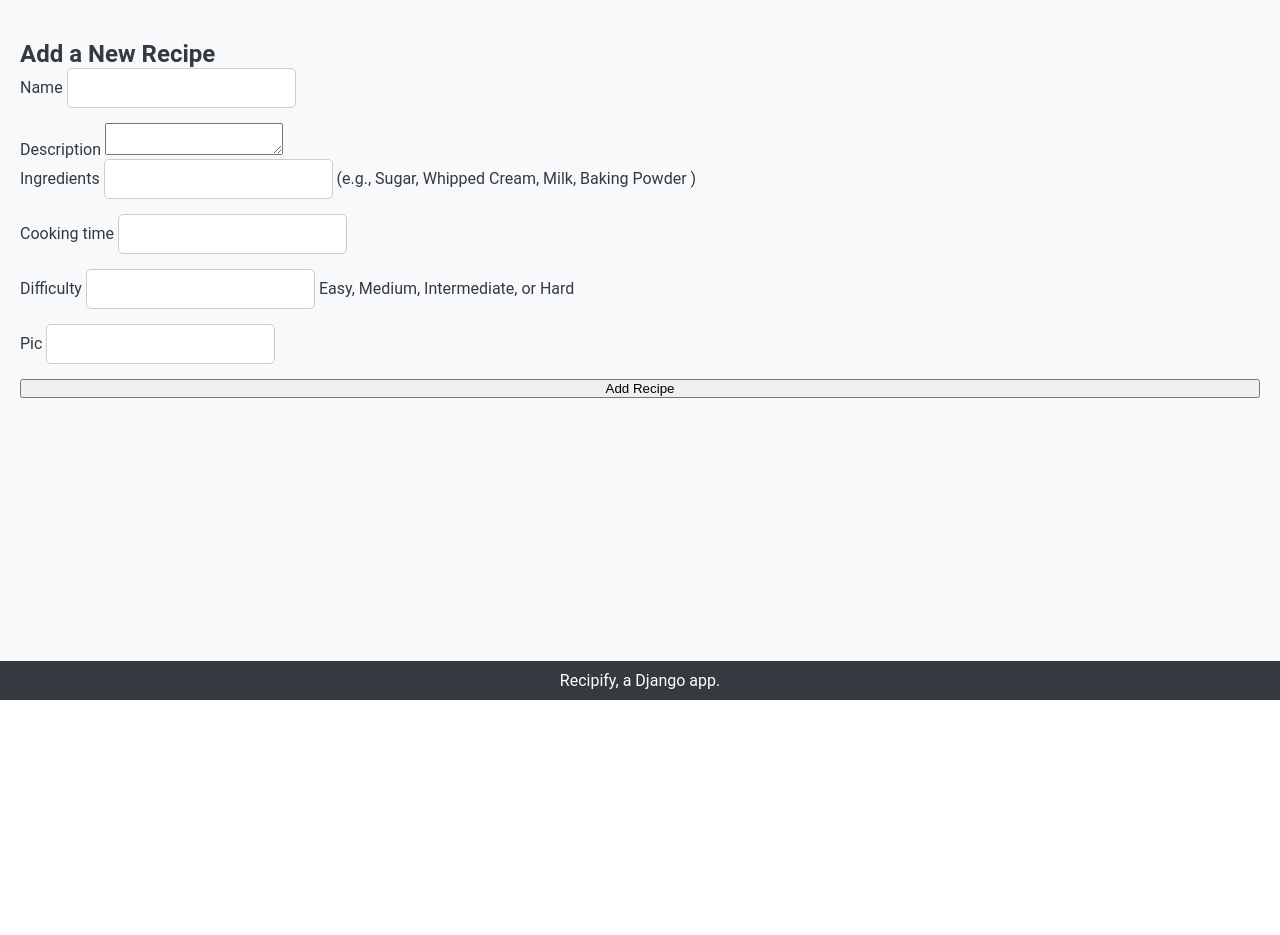
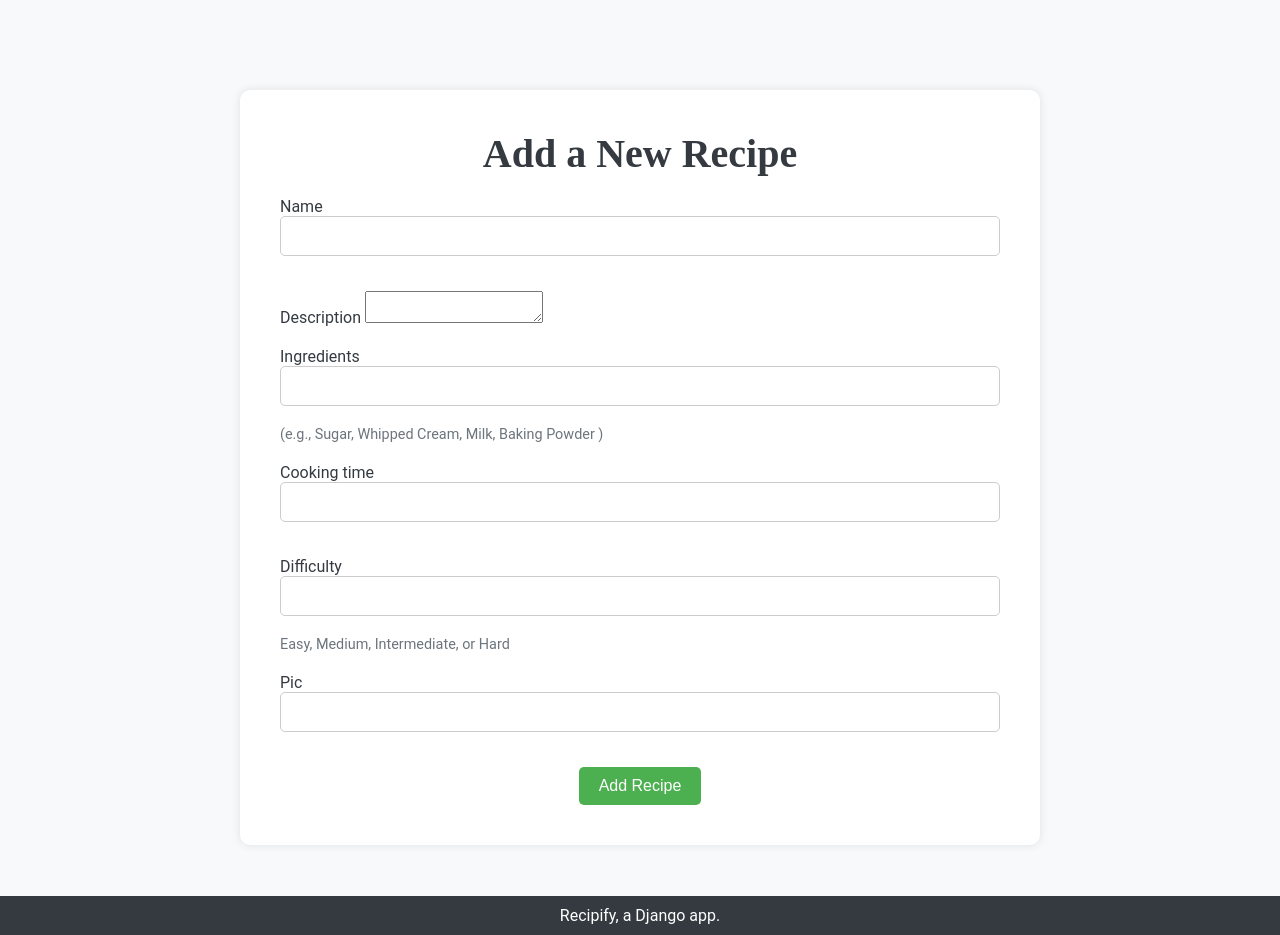
Before and after one commit to Cameron8325/recipe-app, a Django app: template src/recipes/templates/recipes/add_recipe.html in a window 1280 px wide. Shown: the part 100-1035 px from the top of the page. Before the commit the page ends 800 px from the top, so only its background shows below. Run offline with Django 3.2, Linux system fonts and the light colour scheme; the template is opened without the code that fills it, so the values that code supplies are empty, except form fields; tables that the repository leaves empty hold one stand-in row (values such as "Sample post"); form fields are guessed from the names that the template uses.

Commit message:
Finished styling

```diff
--- a/src/recipes/templates/recipes/recipe_detail.html
+++ b/src/recipes/templates/recipes/recipe_detail.html
@@ -15,6 +15,7 @@
                 <ul>
                     <li><a href="{% url 'recipes:home' %}">Home</a></li>
                     <li><a href="{% url 'recipes:recipes_list' %}">Recipes</a></li>
+                    <li><a href="{% url 'recipes:add_recipe' %}">Create</a></li>
                     <li><a href="{% url 'logout' %}">Logout</a></li>
                 </ul>
             </nav>
--- a/src/recipes/templates/recipes/recipes_home.html
+++ b/src/recipes/templates/recipes/recipes_home.html
@@ -15,6 +15,7 @@
                 <ul>
                     <li><a href="{% url 'recipes:home' %}">Home</a></li>
                     <li><a href="{% url 'recipes:recipes_list' %}">Recipes</a></li>
+                    <li><a href="{% url 'recipes:add_recipe' %}">Create</a></li>
                     <li><a href="{% url 'logout' %}">Logout</a></li>
                 </ul>
             </nav>
@@ -35,6 +36,7 @@
                     <option value="" selected disabled>Select difficulty</option>
                     <option value="Easy">Easy</option>
                     <option value="Medium">Medium</option>
+                    <option value="Intermediate">Intermediate</option>
                     <option value="Hard">Hard</option>
                 </select>
             </div>
--- a/src/recipes/templates/recipes/recipes_list.html
+++ b/src/recipes/templates/recipes/recipes_list.html
@@ -15,6 +15,7 @@
                 <ul>
                     <li><a href="{% url 'recipes:home' %}">Home</a></li>
                     <li><a href="{% url 'recipes:recipes_list' %}">Recipes</a></li>
+                    <li><a href="{% url 'recipes:add_recipe' %}">Create</a></li>
                     <li><a href="{% url 'logout' %}">Logout</a></li>
                 </ul>
             </nav>
@@ -36,6 +37,7 @@
                     <option value="" selected disabled>Select difficulty</option>
                     <option value="Easy">Easy</option>
                     <option value="Medium">Medium</option>
+                    <option value="Intermediate">Intermediate</option>
                     <option value="Hard">Hard</option>
                 </select>
             </div>
--- a/src/recipes/templates/recipes/search_results.html
+++ b/src/recipes/templates/recipes/search_results.html
@@ -15,6 +15,7 @@
                 <ul>
                     <li><a href="{% url 'recipes:home' %}">Home</a></li>
                     <li><a href="{% url 'recipes:recipes_list' %}">Recipes</a></li>
+                    <li><a href="{% url 'recipes:add_recipe' %}">Create</a></li>
                     <li><a href="{%url 'logout' %}">Logout</a></li>
                 </ul>
             </nav>
@@ -36,6 +37,7 @@
                     <option value="" selected disabled>Select difficulty</option>
                     <option value="Easy">Easy</option>
                     <option value="Medium">Medium</option>
+                    <option value="Intermediate">Intermediate</option>
                     <option value="Hard">Hard</option>
                 </select>
             </div>
--- a/src/static/css/styles.css
+++ b/src/static/css/styles.css
@@ -326,7 +326,7 @@ form button.login-btn:hover {
 .welcome-content {
   text-align: center;
   padding: 50px 20px;
-  background-color: #f2f2f2;
+  background-color: #fff;
   border-radius: 10px;
   margin: 50px auto;
   max-width: 600px;
@@ -418,6 +418,84 @@ form button.login-btn:hover {
   background-color: #0056b3;
 }
 
+/** Add Recipe Page Stylings **/
+
+/* Container for the add recipe form */
+.add-recipe-container {
+  max-width: 800px;
+  margin: 50px auto;
+  padding: 40px;
+  background-color: #ffffff;
+  border-radius: 10px;
+  box-shadow: 0px 0px 10px rgba(0, 0, 0, 0.1);
+  text-align: center;
+}
+
+/* Page title */
+.add-recipe-container h2 {
+  font-family: 'Playfair Display', serif;
+  font-size: 2.5rem;
+  margin-bottom: 20px;
+  color: #343a40;
+}
+
+/* Create-Recipe Form styles */
+.add-recipe-form {
+  display: flex;
+  flex-direction: column;
+  align-items: center;
+  text-align: start;
+}
+
+.add-recipe-form .form-group {
+  width: 100%;
+  margin-bottom: 20px;
+}
+
+.add-recipe-form input[type="text"],
+.add-recipe-form input[type="number"],
+.add-recipe-form select,
+.add-recipe-form input[type="file"] {
+  width: 100%;
+  padding: 10px;
+  border: 1px solid #ccc;
+  border-radius: 5px;
+  font-size: 1rem;
+  transition: border-color 0.3s ease;
+  align-items: center;
+}
+
+.add-recipe-form input[type="text"]:focus,
+.add-recipe-form input[type="number"]:focus,
+.add-recipe-form select:focus,
+.add-recipe-form input[type="file"]:focus {
+  border-color: #007bff;
+  outline: none;
+}
+
+.add-recipe-form .instructions {
+  display: block;
+  font-size: 0.9rem;
+  color: #6c757d;
+  margin-top: 5px;
+}
+
+/* Submit button */
+.add-recipe-form button {
+  background-color: #4CAF50;
+  color: white;
+  padding: 10px 20px;
+  border: none;
+  border-radius: 5px;
+  cursor: pointer;
+  font-size: 1rem;
+  transition: background-color 0.3s ease;
+}
+
+.add-recipe-form button:hover {
+  background-color: #45a049;
+}
+
 
 /* Success Page */
 .content-container {
```
Also changed, not shown: 1 other file.
